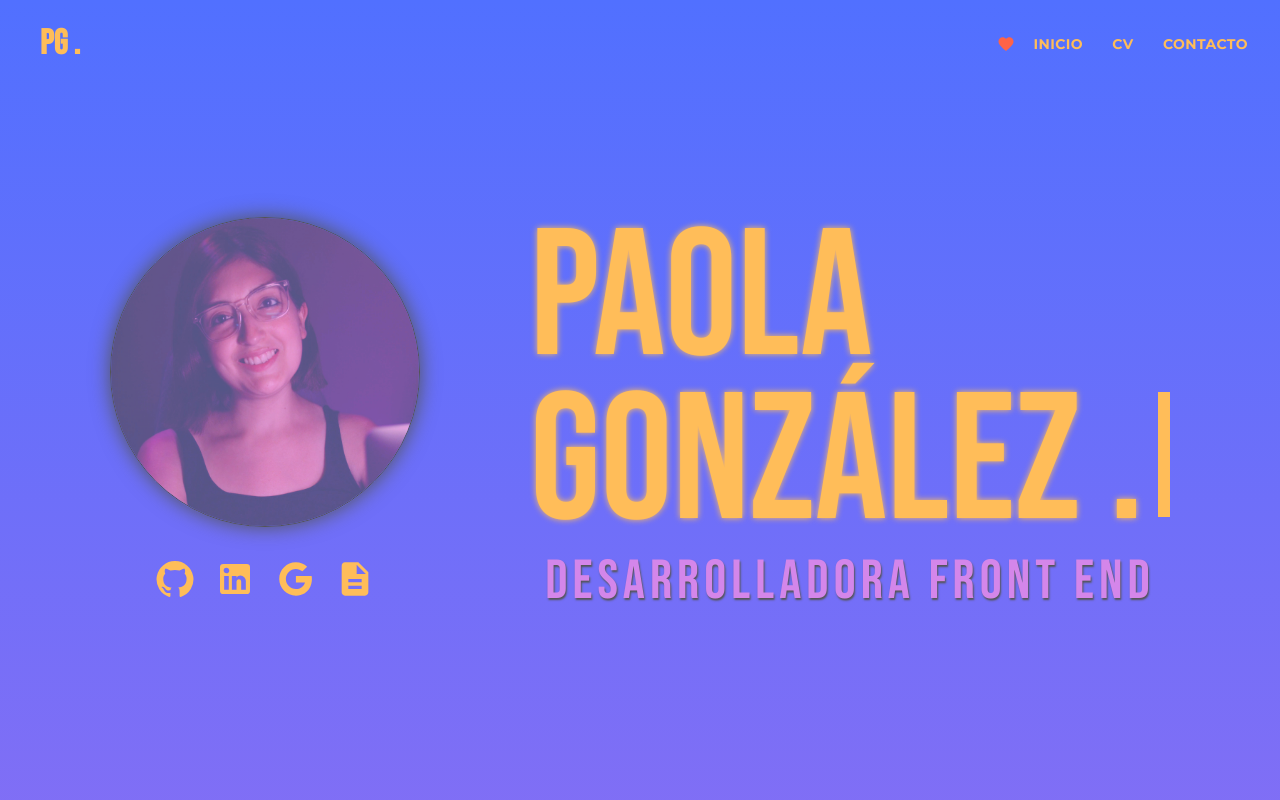
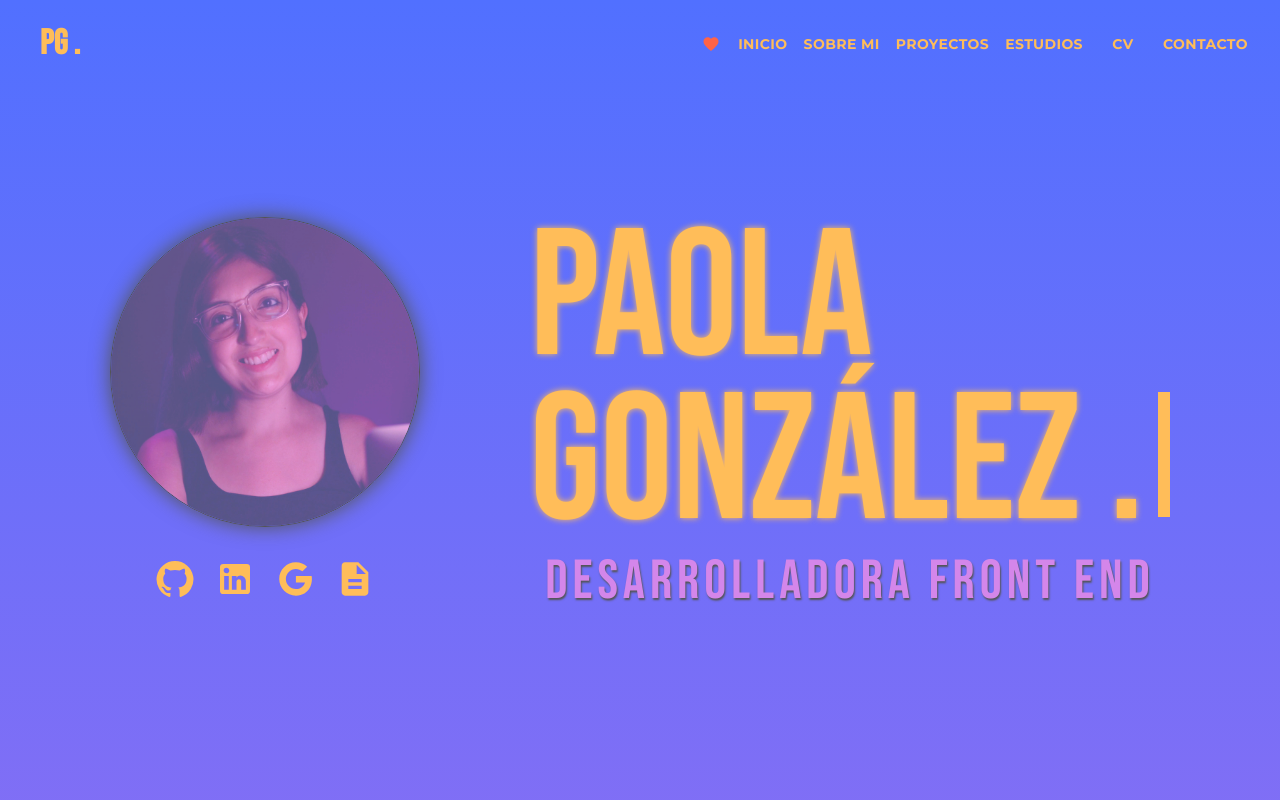
Before and after one commit to paaolaola/portfolio-paola-gonzalez, a React (Vite) app: page / in a window 1280 px wide. Shown: the top 800 px of the page. Built offline with nearby package versions, Linux system fonts and the light colour scheme.

Commit message:
responsive commits

```diff
--- a/src/assets/css/CaruselHobbies.css
+++ b/src/assets/css/CaruselHobbies.css
@@ -35,8 +35,8 @@ h5 {
 
 @media screen and (min-width: 280px) and (max-width: 768px) {
     .custom-carousel-item img {
-        width: 320px;
-        height: 320px;
+        width: 250px;
+        height: 250px;
         border-radius: 50%;
         object-fit: cover;
         display: block;
--- a/src/assets/css/Footer.css
+++ b/src/assets/css/Footer.css
@@ -48,10 +48,10 @@
     justify-content: center;
     font-family: "Bebas Neue", sans-serif;
     font-size: 18px;
-    font-weight: 600;
+    font-weight: 400;
     color: #ffbd59;
     letter-spacing: 1px;
-    margin: 1rem 0 3rem 0;
+    margin: 2rem 0 3rem 0;
 }
 
 /*RESPONSIVE*/
--- a/src/assets/css/Home.css
+++ b/src/assets/css/Home.css
@@ -582,6 +582,7 @@
     .box-about {
         margin: 1rem auto;
         width: 90%;
+        padding: 3rem 1rem;
     }
     .section-btn-cv {
         background-color: #ffbd59;
@@ -595,6 +596,7 @@
     .box-stack {
         margin: 1rem auto;
         width: 90%;
+        padding: 3rem 1rem;
     }
 
     /*seccion estudios*/
@@ -604,12 +606,14 @@
     .box-studies {
         margin: 1rem auto;
         width: 90%;
+        padding: 3rem 1rem;
     }
 
     /*seccion hobbies*/
     .box-hobbies {
         margin: 0.5rem auto;
         width: 90%;
+        padding: 3rem 1rem;
     }
 
     .hobbies-container {
--- a/src/assets/css/NotFound.css
+++ b/src/assets/css/NotFound.css
@@ -42,7 +42,8 @@
         font-size: 40px;
         font-weight: 500;
         color: #ffbd59;
-        text-shadow: 0px 0px 6px #ffbd59;
+        border-color: #d67eee;
+        text-shadow: 0px 0px 10px #ff66c4;
         text-align: center;
         margin: 1.5rem 0;
     }
--- a/src/components/Home.jsx
+++ b/src/components/Home.jsx
@@ -281,7 +281,7 @@ const Home = () => {
             </div>
             <div>
                 <section className="box-hobbies">
-                    <h1 className="title">Más sobre mí</h1>
+                    <h1 className="title">Mas sobre mi</h1>
                     <div className="hobbies-container">
                         <div className="text-hobbies">
                             <p>
--- a/src/components/Navbar.jsx
+++ b/src/components/Navbar.jsx
@@ -63,7 +63,7 @@ function DrawerAppBar(props) {
                             md: "14px",
                             lg: "14px",
                         },
-                        fontWeight: "600",
+                        fontWeight: "400",
                         "&:hover": { textShadow: "0 0 10px #ffbd59" },
                         marginLeft: "20px",
                     }}
@@ -198,6 +198,70 @@ function DrawerAppBar(props) {
                                 Inicio
                             </Button>
                         </Link>
+
+                        <Link to="/curriculum" style={{ textDecoration: "none" }}>
+                            <Button
+                                sx={{
+                                    color: "#ffbd59",
+                                    fontFamily: "Montserrat",
+
+                                    fontWeight: "600",
+                                    "&:hover": { textShadow: "0 0 10px #ffbd59" },
+                                    fontSize: {
+                                        xs: "11px",
+                                        sm: "11px",
+                                        md: "14px",
+                                        lg: "14px",
+                                    },
+                                    textAlign: "center",
+                                }}
+                            >
+                                SOBRE MI
+                            </Button>
+                        </Link>
+
+                        <Link to="/curriculum" style={{ textDecoration: "none" }}>
+                            <Button
+                                sx={{
+                                    color: "#ffbd59",
+                                    fontFamily: "Montserrat",
+
+                                    fontWeight: "600",
+                                    "&:hover": { textShadow: "0 0 10px #ffbd59" },
+                                    fontSize: {
+                                        xs: "11px",
+                                        sm: "11px",
+                                        md: "14px",
+                                        lg: "14px",
+                                    },
+                                    textAlign: "center",
+                                }}
+                            >
+                                PROYECTOS
+                            </Button>
+                        </Link>
+
+                        <Link to="/curriculum" style={{ textDecoration: "none" }}>
+                            <Button
+                                sx={{
+                                    color: "#ffbd59",
+                                    fontFamily: "Montserrat",
+
+                                    fontWeight: "600",
+                                    "&:hover": { textShadow: "0 0 10px #ffbd59" },
+                                    fontSize: {
+                                        xs: "11px",
+                                        sm: "11px",
+                                        md: "14px",
+                                        lg: "14px",
+                                    },
+                                    textAlign: "center",
+                                }}
+                            >
+                                ESTUDIOS
+                            </Button>
+                        </Link>
+
                         <Link to="/curriculum" style={{ textDecoration: "none" }}>
                             <Button
                                 sx={{
```
